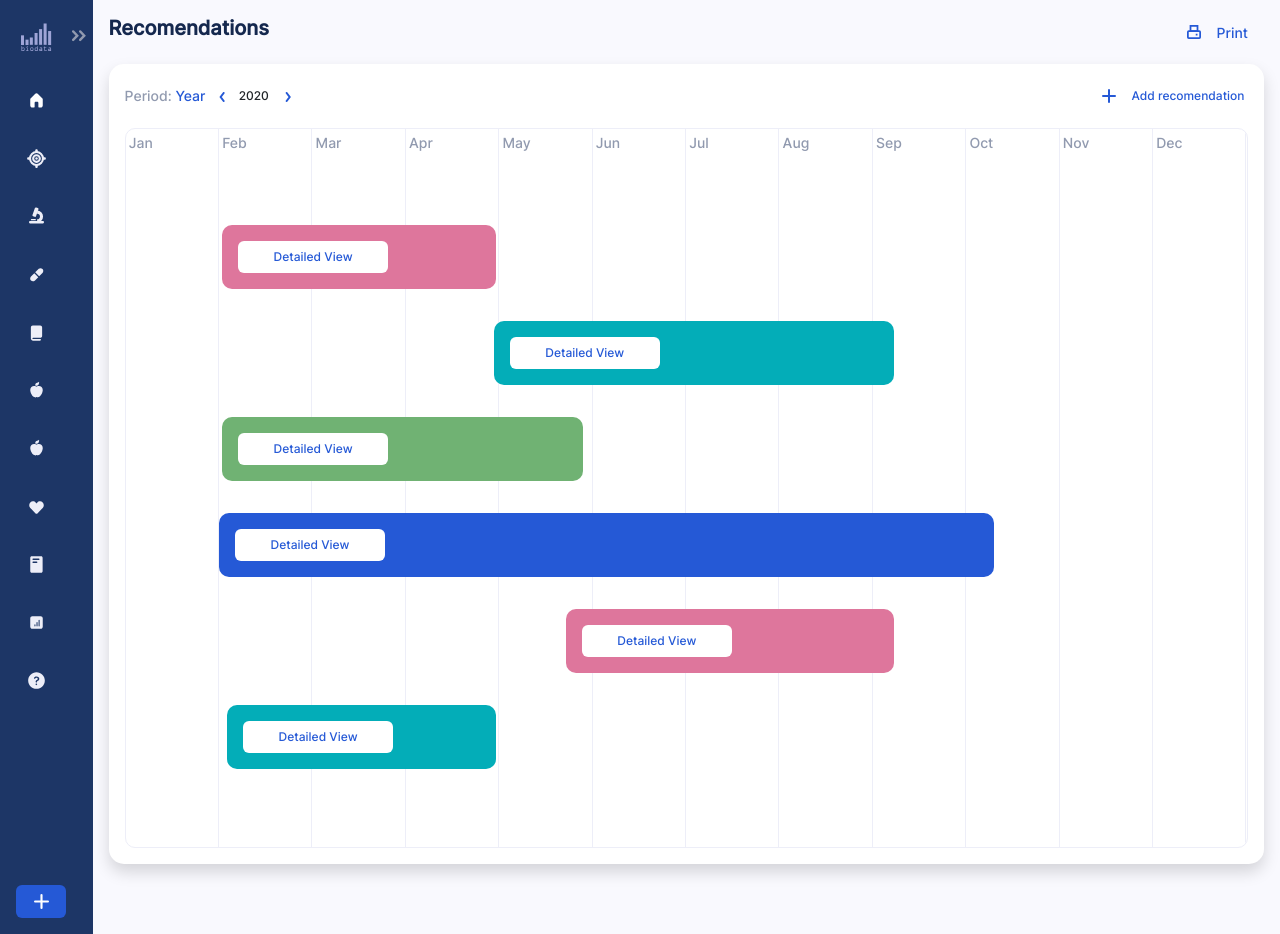
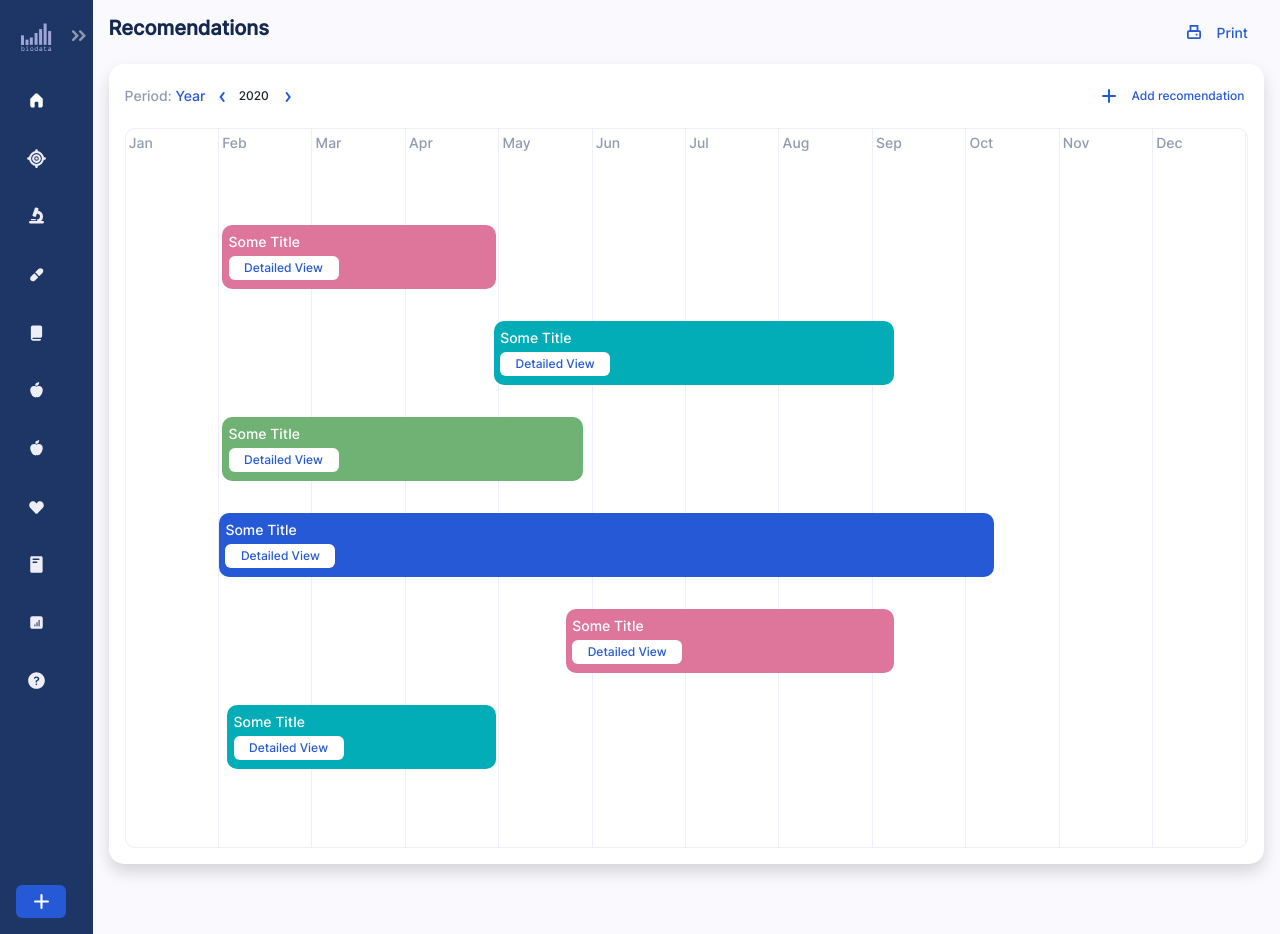
Before and after one commit to hariprasad9899/react-dev-task, a React (Vite) app: page / in a window 1280 px wide. Built offline with nearby package versions, Linux system fonts and the light colour scheme; no server answers.

Commit message:
dev created rest service function for api service

```diff
--- a/package.json
+++ b/package.json
@@ -10,6 +10,7 @@
     "preview": "vite preview"
   },
   "dependencies": {
+    "axios": "^1.6.2",
     "bootstrap": "^5.3.2",
     "nanoid": "^5.0.4",
     "react": "^18.2.0",
--- a/src/components/SchedulerCard.tsx
+++ b/src/components/SchedulerCard.tsx
@@ -7,7 +7,6 @@ interface SchedulerCardType {
 
 export function SchedulerCard({ fromDate, toDate, cardIndex }: SchedulerCardType) {
     const dateInfoObj = getDateDifference(fromDate, toDate);
-    console.log(dateInfoObj);
 
     if (!dateInfoObj) {
         return null;
@@ -34,6 +33,7 @@ export function SchedulerCard({ fromDate, toDate, cardIndex }: SchedulerCardType
                 top: `${topPercentage}rem`,
                 backgroundColor: `${bgColors[cardIndex % bgColors.length]}`
             }}>
+            <div>Some Title</div>
             <button className="btn detailed-view-btn">Detailed View</button>
         </div>
     );
--- a/src/components/SchedulerComponent.tsx
+++ b/src/components/SchedulerComponent.tsx
@@ -1,13 +1,16 @@
 import "../styles/schedulerComponent.css"
 import AddIconBlue from "../assets/svg/AddIconBlue.svg"
 import { YearSelector } from "./YearSelector"
-import { useState } from "react"
+import { useEffect, useState } from "react"
 import { SchedulerCard } from "./SchedulerCard"
 import PrintIcon from "../assets/svg/PrintIcon.svg"
+import { getDateTimestampForYear } from "../utils/getDateTimestampForYear"
+import { getUserRecomendation } from "../services/getUserRecomendation"
 
 export function SchedulerComponent() {
 
     const [recomendationYear, setRecomendationYear] = useState<number>(2020)
+    const [userRecomendations, setUserRecomendations] = useState<any>([])
 
     const incrementYear = () => {
         setRecomendationYear((t) => t + 1)
@@ -43,6 +46,28 @@ export function SchedulerComponent() {
             "dateTo": 1682812800,
         },
     ];
+
+    useEffect(() => {
+
+        const apiData = async (timestampOfYear:any) => {
+            try {
+                const apiRes = await getUserRecomendation(timestampOfYear.startTimestamp,timestampOfYear.endTimestamp)
+                console.log(apiRes);
+                const { userRecommendations } = apiRes
+                setUserRecomendations(userRecommendations)
+            } catch(err) {
+                console.log(err);
+            }
+        }
+        const timestampOfYear = getDateTimestampForYear(recomendationYear)
+        apiData(timestampOfYear)
+
+    },[recomendationYear])
+
+    useEffect(() => {
+        console.log(userRecomendations);
+
+    },[userRecomendations])
 
 
     return (
--- /dev/null
+++ b/src/services/axiosInstance.ts
@@ -0,0 +1,10 @@
+import axios from 'axios';
+
+export const apiUrl = axios.create({
+    baseURL: 'https://api.mobile.biodata.group',
+    headers: {
+        'Authorization': 'Bearer wPC55oZEmOoe4vqLVMxdcXzOHKnsYTHm',
+        'Content-Type': 'application/json',
+        'Accept': 'application/json'
+    },
+});
--- /dev/null
+++ b/src/services/getUserRecomendation.ts
@@ -0,0 +1,10 @@
+import { apiUrl } from "./axiosInstance"
+
+export const getUserRecomendation = async (dateFrom:number, dateTo:number) => {
+    try {
+        const res = await apiUrl.get(`/user-recommendation/get-list?dateFrom=${dateFrom}&dateTo=${dateTo}&postProcessing=false`)
+        return res.data
+    } catch(err) {
+        return null
+    }
+}
--- a/src/styles/schedulerComponent.css
+++ b/src/styles/schedulerComponent.css
@@ -112,15 +112,21 @@
     height: 64px;
     top: 3rem;
     border-radius: 10px;
-    padding: 1rem;
+    padding: 0.4rem;
+    color: #FFFFFF;
+    font-family: "Inter";
+    font-weight: 500;
+    font-size: 14px;
     background-color: #DE769C;
 }
 
 .detailed-view-btn {
     background-color: white !important;
     position: absolute;
-    width: 150px;
+    width: 110px;
+    margin-top: 0.2rem;
     max-width: 150px;
+    padding: 2px !important;
     font-size: 12px !important;
     color: #2559D6 !important;
 }
--- a/src/styles/sideBar.css
+++ b/src/styles/sideBar.css
@@ -1,3 +1,7 @@
+.sidebar-layout {
+    min-height: 100vh;
+    max-height: 150vh;
+}
 .sidebar-header {
     display: flex;
     align-items: center;
--- /dev/null
+++ b/src/utils/getDateTimestampForYear.ts
@@ -0,0 +1,12 @@
+export function getDateTimestampForYear(year:number) {
+    const startDate = new Date(year, 0, 1); // January 1st
+    const endDate = new Date(year, 11, 31); // December 31st
+
+    const startTimestamp = Math.floor(startDate.getTime() / 1000); // Convert milliseconds to seconds (Unix timestamp)
+    const endTimestamp = Math.floor(endDate.getTime() / 1000); // Convert milliseconds to seconds (Unix timestamp)
+
+    return {
+        startTimestamp,
+        endTimestamp
+    };
+}
```
Also changed, not shown: 1 other file (tests, documents, lock files or other folders).
